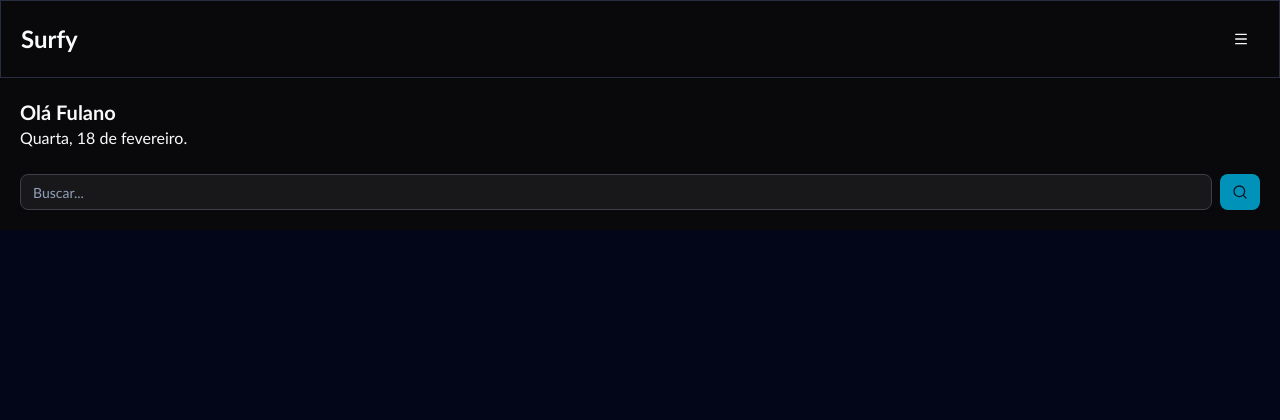
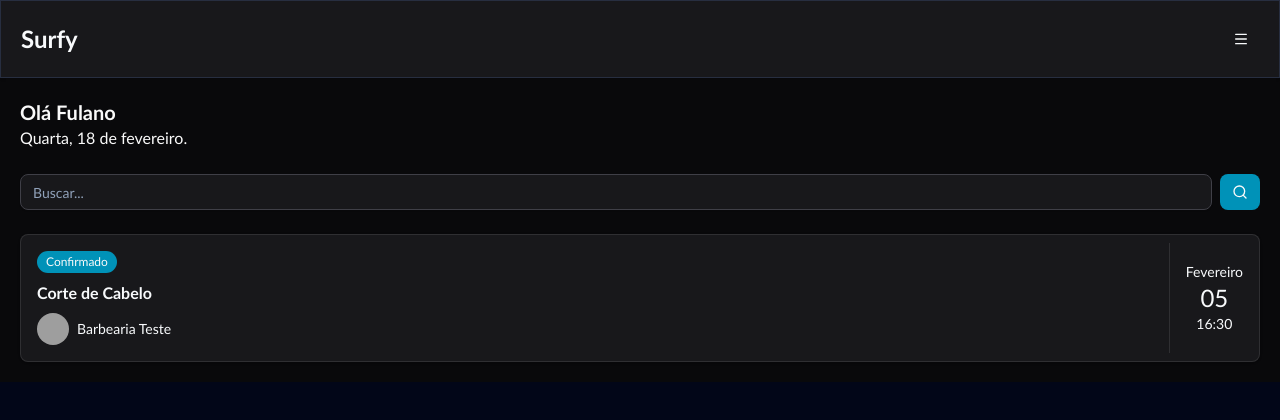
Before and after one commit to slpascoal/surfy, a Next.js app: page / in a window 1280 px wide. Shown: the top 420 px of the page. Built offline with nearby package versions, Linux system fonts and the light colour scheme; grey boxes are pictures that could not be loaded.

Commit message:
adicionando agendamento componente

```diff
--- a/app/globals.css
+++ b/app/globals.css
@@ -83,23 +83,13 @@ body {
   --sidebar-accent-foreground: oklch(0.984 0.003 247.858);
   --sidebar-border: oklch(1 0 0 / 10%);
   --sidebar-ring: oklch(0.551 0.027 264.364);
-}
-
-@layer base {
-  * {
-    @apply border-border outline-ring/50;
-  }
-  body {
-    @apply bg-background text-foreground;
-  }
-}
 
   .logo {
     @apply text-2xl font-bold;
   }
 
   .headerContent {
-  @apply flex flex-row items-center justify-between p-5 bg-zinc-950;
+    @apply flex flex-row items-center justify-between p-5 bg-zinc-900;
   }
 
   .homeWelcome {
@@ -120,8 +110,56 @@ body {
     }
 
     Button {
-    @apply bg-cyan-600;
+      @apply bg-cyan-600 text-neutral-50;
 
       border-radius: 8px;
     }
   }
+
+  .homeAgendamentos {
+    @apply mt-6 bg-zinc-900 p-2;
+
+    border-radius: 8px;
+
+    .agendamentosContent {
+      @apply flex justify-between;
+
+      .agendamentosDetails {
+        @apply flex flex-col gap-2 p-2;
+
+        Badge {
+          @apply bg-cyan-600 text-neutral-50;
+        }
+
+        h3 {
+          @apply font-semibold;
+        }
+
+        .agendamentosCompany {
+        @apply flex flex-row items-center gap-2;
+
+        Avatar {
+          @apply h-6 w-6;
+        }
+
+        p {
+          @apply text-sm;
+        }
+      }
+      }
+
+      .agendamentosDate {
+        @apply flex flex-col items-center justify-center pl-4 pr-2 border-l border-solid;
+      }
+    }
+  }
+}
+
+@layer base {
+  * {
+    @apply border-border outline-ring/50;
+  }
+  body {
+    @apply bg-background text-foreground;
+  }
+}
--- a/components/home/main.tsx
+++ b/components/home/main.tsx
@@ -1,6 +1,9 @@
 import { Button } from "@/components/ui/button";
 import { Input } from "@/components/ui/input";
 import { SearchIcon } from "lucide-react";
+import { Card, CardContent } from "../ui/card";
+import { Badge } from "../ui/badge";
+import { Avatar, AvatarImage } from "../ui/avatar";
 
 export default function Main() {
   return (
@@ -15,6 +18,28 @@ export default function Main() {
             <SearchIcon />
           </Button>
         </div>
+
+        <Card className="homeAgendamentos">
+          <CardContent className="agendamentosContent">
+            <div className="agendamentosDetails">
+              <Badge>Confirmado</Badge>
+              <h3>Corte de Cabelo</h3>
+
+              <div className="agendamentosCompany">
+                <Avatar>
+                  <AvatarImage src="https://utfs.io/f/c97a2dc9-cf62-468b-a851-bfd2bdde775f-16p.png"/>
+                </Avatar>
+                <p>Barbearia Teste</p>
+              </div>
+            </div>
+
+            <div className="agendamentosDate">
+              <p className="text-sm">Fevereiro</p>
+              <p className="text-2xl">05</p>
+              <p className="text-sm">16:30</p>
+            </div>
+          </CardContent>
+        </Card>
       </div>
     </main>
   );
--- /dev/null
+++ b/components/ui/avatar.tsx
@@ -0,0 +1,109 @@
+"use client"
+
+import * as React from "react"
+import { Avatar as AvatarPrimitive } from "radix-ui"
+
+import { cn } from "@/lib/utils"
+
+function Avatar({
+  className,
+  size = "default",
+  ...props
+}: React.ComponentProps<typeof AvatarPrimitive.Root> & {
+  size?: "default" | "sm" | "lg"
+}) {
+  return (
+    <AvatarPrimitive.Root
+      data-slot="avatar"
+      data-size={size}
+      className={cn(
+        "group/avatar relative flex size-8 shrink-0 overflow-hidden rounded-full select-none data-[size=lg]:size-10 data-[size=sm]:size-6",
+        className
+      )}
+      {...props}
+    />
+  )
+}
+
+function AvatarImage({
+  className,
+  ...props
+}: React.ComponentProps<typeof AvatarPrimitive.Image>) {
+  return (
+    <AvatarPrimitive.Image
+      data-slot="avatar-image"
+      className={cn("aspect-square size-full", className)}
+      {...props}
+    />
+  )
+}
+
+function AvatarFallback({
+  className,
+  ...props
+}: React.ComponentProps<typeof AvatarPrimitive.Fallback>) {
+  return (
+    <AvatarPrimitive.Fallback
+      data-slot="avatar-fallback"
+      className={cn(
+        "bg-muted text-muted-foreground flex size-full items-center justify-center rounded-full text-sm group-data-[size=sm]/avatar:text-xs",
+        className
+      )}
+      {...props}
+    />
+  )
+}
+
+function AvatarBadge({ className, ...props }: React.ComponentProps<"span">) {
+  return (
+    <span
+      data-slot="avatar-badge"
+      className={cn(
+        "bg-primary text-primary-foreground ring-background absolute right-0 bottom-0 z-10 inline-flex items-center justify-center rounded-full ring-2 select-none",
+        "group-data-[size=sm]/avatar:size-2 group-data-[size=sm]/avatar:[&>svg]:hidden",
+        "group-data-[size=default]/avatar:size-2.5 group-data-[size=default]/avatar:[&>svg]:size-2",
+        "group-data-[size=lg]/avatar:size-3 group-data-[size=lg]/avatar:[&>svg]:size-2",
+        className
+      )}
+      {...props}
+    />
+  )
+}
+
+function AvatarGroup({ className, ...props }: React.ComponentProps<"div">) {
+  return (
+    <div
+      data-slot="avatar-group"
+      className={cn(
+        "*:data-[slot=avatar]:ring-background group/avatar-group flex -space-x-2 *:data-[slot=avatar]:ring-2",
+        className
+      )}
+      {...props}
+    />
+  )
+}
+
+function AvatarGroupCount({
+  className,
+  ...props
+}: React.ComponentProps<"div">) {
+  return (
+    <div
+      data-slot="avatar-group-count"
+      className={cn(
+        "bg-muted text-muted-foreground ring-background relative flex size-8 shrink-0 items-center justify-center rounded-full text-sm ring-2 group-has-data-[size=lg]/avatar-group:size-10 group-has-data-[size=sm]/avatar-group:size-6 [&>svg]:size-4 group-has-data-[size=lg]/avatar-group:[&>svg]:size-5 group-has-data-[size=sm]/avatar-group:[&>svg]:size-3",
+        className
+      )}
+      {...props}
+    />
+  )
+}
+
+export {
+  Avatar,
+  AvatarImage,
+  AvatarFallback,
+  AvatarBadge,
+  AvatarGroup,
+  AvatarGroupCount,
+}
--- /dev/null
+++ b/components/ui/badge.tsx
@@ -0,0 +1,48 @@
+import * as React from "react"
+import { cva, type VariantProps } from "class-variance-authority"
+import { Slot } from "radix-ui"
+
+import { cn } from "@/lib/utils"
+
+const badgeVariants = cva(
+  "inline-flex items-center justify-center rounded-full border border-transparent px-2 py-0.5 text-xs font-medium w-fit whitespace-nowrap shrink-0 [&>svg]:size-3 gap-1 [&>svg]:pointer-events-none focus-visible:border-ring focus-visible:ring-ring/50 focus-visible:ring-[3px] aria-invalid:ring-destructive/20 dark:aria-invalid:ring-destructive/40 aria-invalid:border-destructive transition-[color,box-shadow] overflow-hidden",
+  {
+    variants: {
+      variant: {
+        default: "bg-cyan-600 text-neutral-50 [a&]:hover:bg-cyan-600/90",
+        secondary:
+          "bg-secondary text-secondary-foreground [a&]:hover:bg-secondary/90",
+        destructive:
+          "bg-destructive text-white [a&]:hover:bg-destructive/90 focus-visible:ring-destructive/20 dark:focus-visible:ring-destructive/40 dark:bg-destructive/60",
+        outline:
+          "border-border text-foreground [a&]:hover:bg-accent [a&]:hover:text-accent-foreground",
+        ghost: "[a&]:hover:bg-accent [a&]:hover:text-accent-foreground",
+        link: "text-primary underline-offset-4 [a&]:hover:underline",
+      },
+    },
+    defaultVariants: {
+      variant: "default",
+    },
+  }
+)
+
+function Badge({
+  className,
+  variant = "default",
+  asChild = false,
+  ...props
+}: React.ComponentProps<"span"> &
+  VariantProps<typeof badgeVariants> & { asChild?: boolean }) {
+  const Comp = asChild ? Slot.Root : "span"
+
+  return (
+    <Comp
+      data-slot="badge"
+      data-variant={variant}
+      className={cn(badgeVariants({ variant }), className)}
+      {...props}
+    />
+  )
+}
+
+export { Badge, badgeVariants }
```
Lines whose indentation alone changed are shown as unchanged.
